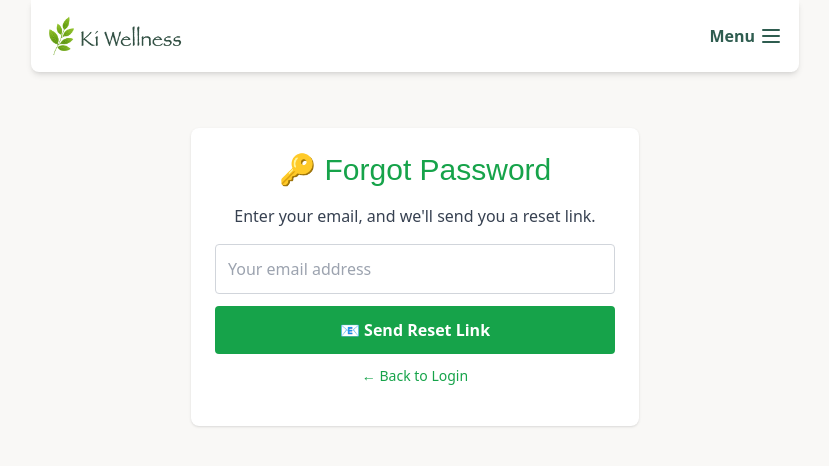
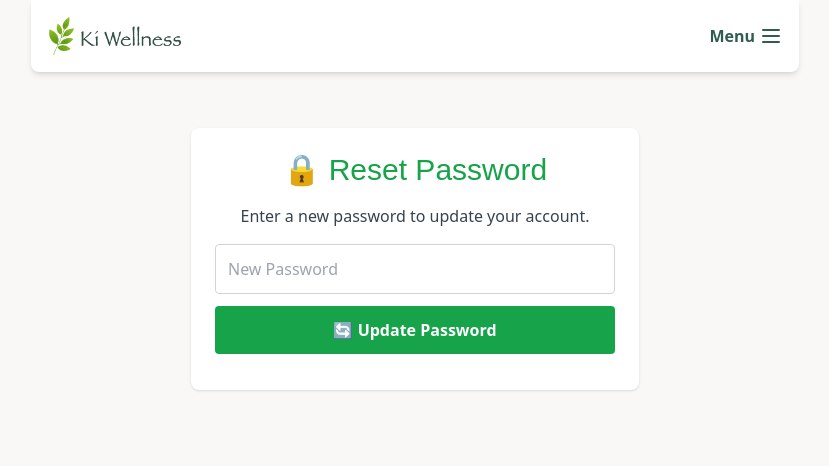
Before and after one commit to kcamacho1/ki-wellness, a FastAPI app: page /reset-password in a window 1280 px wide. Shown: the top 466 px of the page, without its empty margins (225-1054 px from the left). Run offline with FastAPI, Linux system fonts and the light colour scheme; parts of the project's set-up code (start-up, migrations or seed data) failed here and were passed over; some libraries are stand-ins or nearby versions.

Commit message:
ahhhhhhhhhhhh

```diff
--- a/app/templates/reset-password.html
+++ b/app/templates/reset-password.html
@@ -2,75 +2,83 @@
 
 {% block content %}
 
-<!-- 🧾 Forgot Password Section -->
+<!-- 🔒 Reset Password Section -->
 <section class="max-w-md mx-auto bg-white p-6 rounded-lg shadow mt-10 text-center space-y-4">
-  <h2 class="text-3xl font-papyrus text-green-600">🔑 Forgot Password</h2>
-  <p class="text-gray-700 mb-4">
-    Enter your email, and we'll send you a reset link.
-  </p>
+  <h2 class="text-3xl font-papyrus text-green-600">🔒 Reset Password</h2>
+  <p class="text-gray-700 mb-4">Enter a new password to update your account.</p>
 
-  <!-- 📬 Forgot Password Form -->
-  <form id="forgot-form" class="space-y-3">
-    <!-- 📧 Email Input -->
+  <!-- Password Update Form -->
+  <form id="reset-form" class="space-y-3">
     <input
-      type="email"
-      id="email"
-      placeholder="Your email address"
+      type="password"
+      id="new-password"
+      placeholder="New Password"
       class="border border-gray-300 p-3 w-full rounded focus:outline-none focus:ring-2 focus:ring-green-300"
       required
     />
-
-    <!-- 🔘 Submit Button -->
     <button
       type="submit"
       class="w-full bg-green-600 text-white font-semibold py-3 rounded hover:bg-green-700 transition"
     >
-      📧 Send Reset Link
+      🔄 Update Password
     </button>
-
-    <!-- 🔁 Navigation back to login -->
-    <div class="mt-2 text-sm">
-      <a href="/login" class="text-green-600 hover:underline">← Back to Login</a>
-    </div>
+    <div id="status" class="text-sm text-gray-600 mt-2"></div>
   </form>
-
-  <!-- 💬 Status Output -->
-  <p id="status" class="text-sm text-gray-600 mt-2"></p>
 </section>
 
-{% endblock %}
+<!-- ✅ Inject SUPABASE values into plain JS variables -->
+<script>
+  const SUPABASE_URL = "{{ SUPABASE_URL }}";
+  const SUPABASE_ANON_KEY = "{{ SUPABASE_ANON_KEY }}";
+</script>
 
-<!-- 🧠 JavaScript Logic to Trigger Reset Email -->
-{% raw %}
+<!-- ✅ Main Supabase reset logic -->
 <script type="module">
-  // 1. Import Supabase client (ES module)
   import { createClient } from 'https://esm.sh/@supabase/supabase-js'
 
-  // 2. Run only after page DOM is fully loaded
-  document.addEventListener("DOMContentLoaded", () => {
-    // 3. Create Supabase client with injected env vars (from FastAPI)
-    const supabase = createClient("{{ SUPABASE_URL }}", "{{ SUPABASE_ANON_KEY }}")
+  const supabase = createClient(SUPABASE_URL, SUPABASE_ANON_KEY)
+  const statusEl = document.getElementById("status")
 
-    // 4. Handle form submit event
-    document.getElementById("forgot-form").addEventListener("submit", async (e) => {
-      e.preventDefault()
+  document.addEventListener("DOMContentLoaded", async () => {
+    try {
+      // 1. Recover session from reset-password email link
+      const { data, error } = await supabase.auth.getSessionFromUrl({ storeSession: true })
+      if (error || !data.session) {
+        statusEl.textContent = "❌ Invalid or expired reset link."
+        return
+      }
 
-      // 5. Get entered email
-      const email = document.getElementById("email").value
+      // 2. Confirm session is valid
+      const { data: userData, error: userError } = await supabase.auth.getUser()
+      if (userError || !userData.user) {
+        statusEl.textContent = "⚠️ Unable to verify session. Request a new link."
+        return
+      }
 
-      // 6. Request password reset email from Supabase
-      const { error } = await supabase.auth.resetPasswordForEmail(email, {
-        redirectTo: "https://kiwellness.org/reset-password"  // 🔁 This must match your domain exactly
+      // 3. Clean up the URL fragment so it's not reused
+      history.replaceState(null, "", window.location.pathname)
+
+      // 4. Handle new password submission
+      document.getElementById("reset-form").addEventListener("submit", async (e) => {
+        e.preventDefault()
+        const newPassword = document.getElementById("new-password").value
+
+        const { error: updateError } = await supabase.auth.updateUser({ password: newPassword })
+
+        if (updateError) {
+          statusEl.textContent = `❗ ${updateError.message}`
+        } else {
+          statusEl.textContent = "✅ Password updated! Redirecting to login..."
+          document.getElementById("reset-form").reset()
+          setTimeout(() => window.location.href = "/login", 2000)
+        }
       })
 
-      // 7. Show feedback
-      const statusEl = document.getElementById("status")
-      if (error) {
-        statusEl.textContent = `❌ ${error.message}`
-      } else {
-        statusEl.textContent = "✅ Reset link sent! Check your email."
-      }
-    })
+    } catch (err) {
+      console.error("Reset error:", err)
+      statusEl.textContent = "⚠️ Unexpected error. Try again later."
+    }
   })
 </script>
-{% endraw %}
+
+{% endblock %}
```
Also changed, not shown: app/templates/forgot-password.html (+8 -18 lines).
